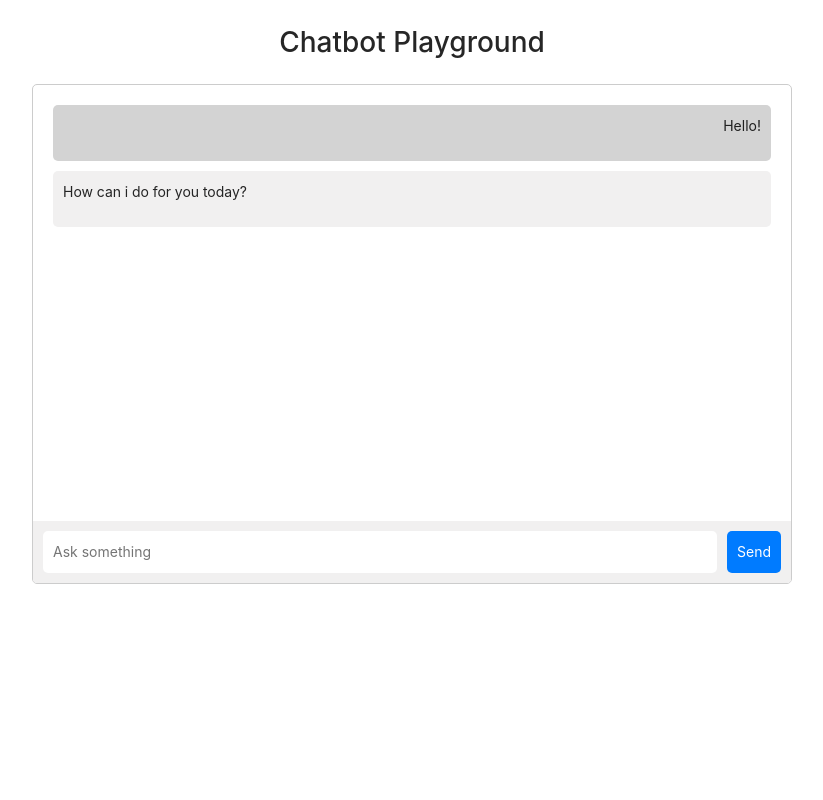
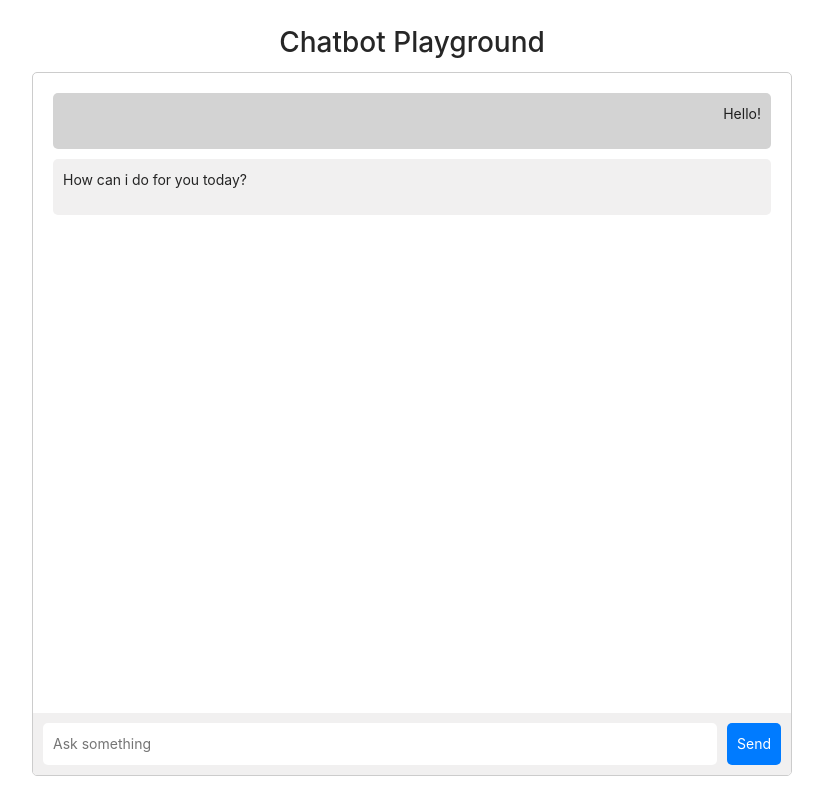
Before and after one commit to Takohubuki/vue-ts-chatgpt, a Vue app: page / in a window 1280 px wide. Shown: the whole page, without its empty margins (228-1051 px from the left). Built offline with nearby package versions, Linux system fonts and the light colour scheme; no server answers.

Commit message:
expend the size of the chat box, markdown output

```diff
--- /dev/null
+++ b/md-vue.d.ts
@@ -0,0 +1,6 @@
+declare module '*.vue' {
+    import Vue from 'vue'
+    export default Vue
+}
+
+declare module 'markdown-it';
--- a/package.json
+++ b/package.json
@@ -10,11 +10,14 @@
   },
   "dependencies": {
     "ant-design-vue": "^3.2.20",
+    "highlight.js": "^11.8.0",
+    "markdown-it": "^13.0.1",
     "openai": "^3.2.1",
     "sass": "^1.62.1",
     "vue": "^3.2.47"
   },
   "devDependencies": {
+    "@types/markdown-it": "^12.2.3",
     "@types/node": "^20.1.1",
     "@vitejs/plugin-vue": "^4.1.0",
     "typescript": "^5.0.2",
--- a/src/components/Chat.vue
+++ b/src/components/Chat.vue
@@ -7,16 +7,16 @@
     <div class="chat-box">
       <div v-for="message, index in messageList" :key="index">
         <div v-if="message.role=='assistant'" class="chat-message">
-          <p>{{ message.content }}</p>
+          <div v-html="md.render(message.content)"></div>
         </div>
         <div class="chat-message user" v-else>
-          <p>{{ message.content }}</p>
+          <div v-html="md.render(message.content)"></div>
         </div>
       </div>
     </div>
     <div class="chat-input">
       <input type="text" v-model="message" placeholder="Ask something">
-      <button @click="addMessage">Send</button>
+      <button @click="addMessage" @keypress.enter="addMessage">Send</button>
     </div>
   </div>
 </div>
@@ -27,6 +27,7 @@
 // import { reactive } from 'vue';
 import chatRequest from '../server/openai';
 import { ref } from 'vue';
+import { md } from '../server/markdown';
 import type { ChatMessage, ChatRequest, GPTRequestConfig, ChatResponse } from '../types';
 const messages: ChatMessage[] = [
   {
@@ -41,6 +42,12 @@ const messages: ChatMessage[] = [
 const messageList = ref<ChatMessage[]>(messages)
 const message = ref('')
 
+document.addEventListener('keydown', (e) => {
+  if (e.key === 'Enter') {
+    addMessage();
+  }
+})
+// button event
 const addMessage = async () => {
   // adding new messages to message list
   messageList.value.push({
@@ -61,6 +68,7 @@ const addMessage = async () => {
 
 }
 
+// Chat completion request implement
 const makeChatCompletion = (data: ChatRequest) => {
   return chatRequest<ChatRequest, ChatResponse>({
     url: '/chat/completions',
@@ -79,6 +87,7 @@ const makeChatCompletion = (data: ChatRequest) => {
     }
   })
 }
+
 </script>
 
 <style scoped lang="scss">
@@ -91,12 +100,13 @@ const makeChatCompletion = (data: ChatRequest) => {
 .header {
   text-align: center;
   margin-bottom: 20px;
+  height: 4vh;
 }
 
 .chat-container {
   display: flex;
   flex-direction: column;
-  height: 500px;
+  height: 88vh;
   border: 1px solid #ccc;
   border-radius: 5px;
   overflow: hidden;
--- a/src/main.ts
+++ b/src/main.ts
@@ -1,6 +1,7 @@
 import { createApp } from 'vue';
 import Antd from 'ant-design-vue';
 import 'ant-design-vue/dist/antd.css';
+import 'highlight.js/styles/default.css';
 // import './style.css';
 import App from './App.vue';
 
--- /dev/null
+++ b/src/server/markdown.ts
@@ -0,0 +1,23 @@
+import Markdown from 'markdown-it';
+import hightlight from 'highlight.js';
+
+const mdOptions: Markdown.Options = {
+    linkify: true,
+    typographer: true,
+    breaks: true,
+    langPrefix: 'language-',
+    highlight(str, lang) {
+        if (lang && hightlight.getLanguage(lang)) {
+            try {
+                return (
+                    '<pre class="hljs"><code>' +
+                    hightlight.highlight(str, { language: lang }).value +
+                    '</code></pre>'
+                );
+            } catch (_) {}
+        }
+        return '';
+    },
+};
+
+export const md = new Markdown(mdOptions);
--- a/src/server/openai.ts
+++ b/src/server/openai.ts
@@ -45,12 +45,12 @@ const request = new GPTRequest({
         }
     }
 })
-const ChatRequest = <D, T = any> (config: ChatRequestConfig<D>) => {
+const ChatRequest = <D, T = ChatResponse> (config: ChatRequestConfig<D>) => {
     const { method = 'POST'} = config;
     if (method === 'get' || method === 'GET') {
         config.params = config.data
     }
-    return request.request<ChatResponse>(config);
+    return request.request<T>(config);
 }
 
 export default ChatRequest;
```
Also changed, not shown: 2 other files (tests, documents, lock files or other folders).
